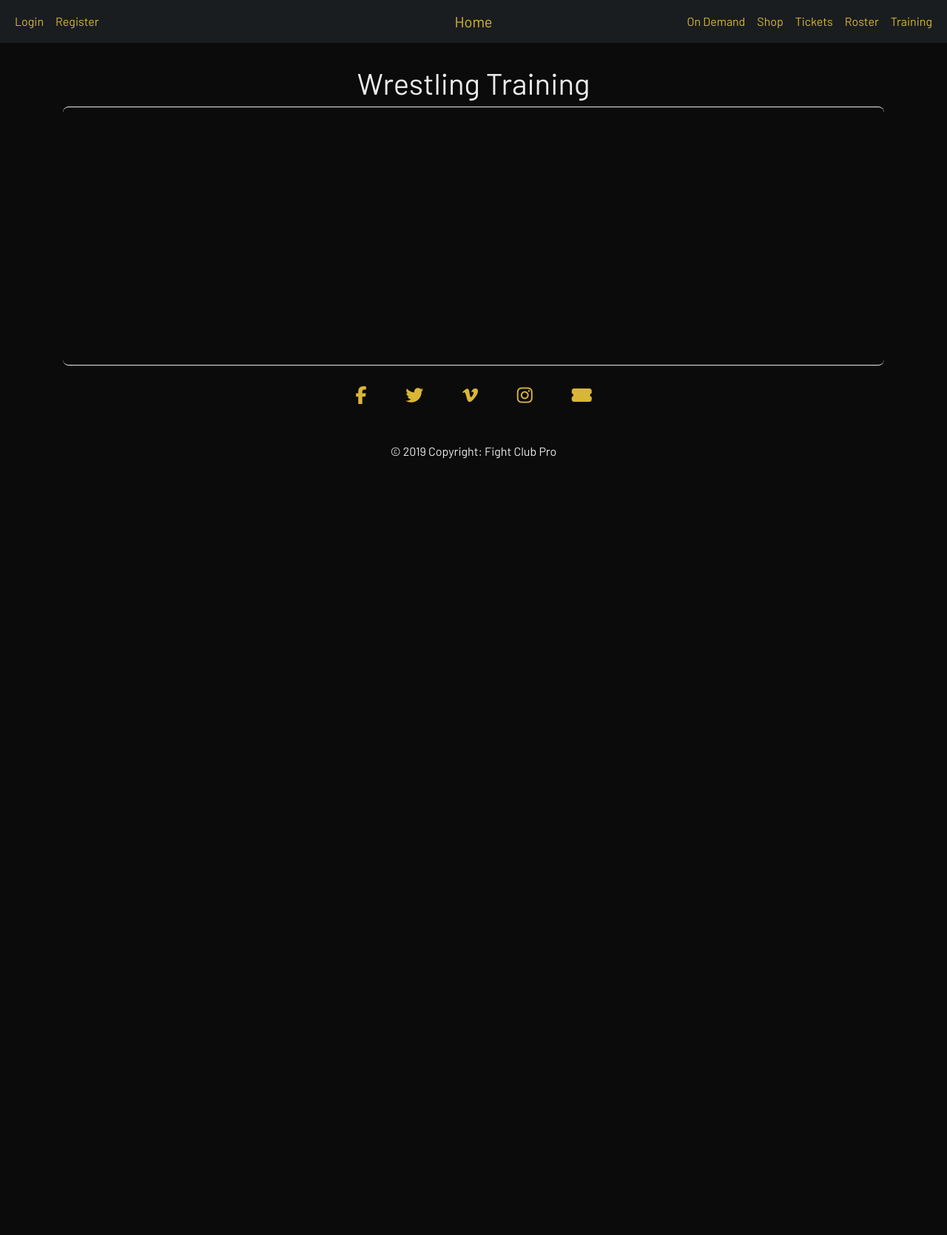
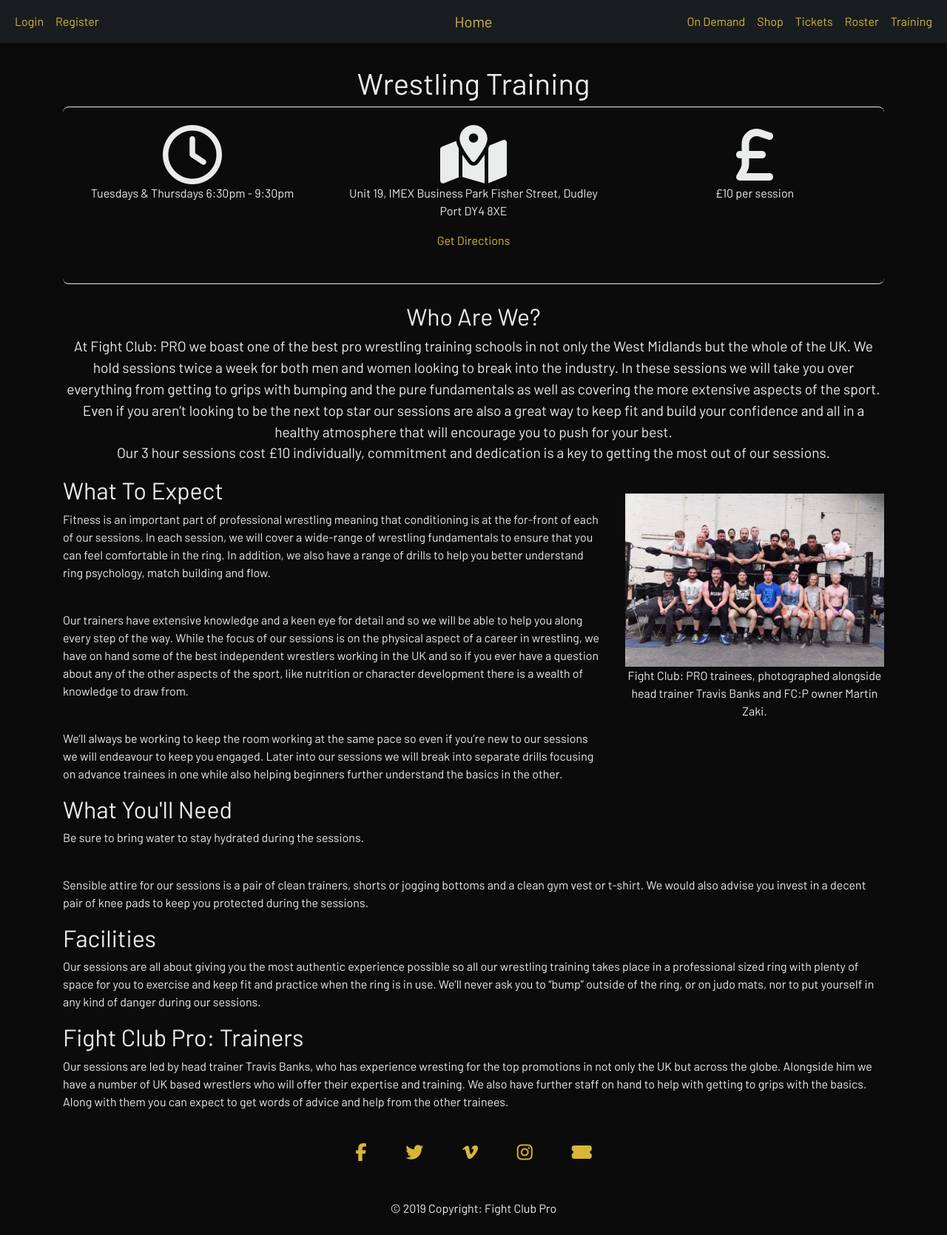
Before and after one commit to JackSnowdon/fcp-django, a Django app: page /training/training/ in a window 1280 px wide. Shown: the whole page at 74% size. Before the commit the page ends 620 px from the top, so only its background shows below. Run offline with Django 3.2, Linux system fonts and the light colour scheme; some libraries are stand-ins or nearby versions.

Commit message:
Training page complete, need to add request more info form

```diff
--- a/static/css/styles.css
+++ b/static/css/styles.css
@@ -114,10 +114,14 @@
 /* Training */
 
 .training-box {
-    height: 350px;
+    height: 15rem;
     border-radius: 8px;
     border-top: 1px solid;
     border-bottom: 1px solid;
+}
+
+.training-heading {
+    font-size: 1.2rem;
 }
 
 /* Shop */
@@ -236,8 +240,21 @@ body {
     }
 }
 
+@media (max-width: 991.98px) {
+    .for-mobile {
+        text-align: center;
+        font-size: 1.2rem;
+    }
+}
+
 @media (max-width: 767.98px) {
     .back-button {
         display: block;
     }
 }
+
+@media (max-width: 545px) {
+    .training-box {
+        height: 23rem;
+    }
+}
--- a/training/templates/training.html
+++ b/training/templates/training.html
@@ -1,10 +1,70 @@
-{% extends "base.html" %}{% block page_title %}Training{% endblock %}
+{% extends "base.html" %}{% load staticfiles %}{% block page_title %}Training{% endblock %} {% block page_heading %}Wrestling Training{% endblock %} {% block content %}
 
-{% block page_heading %}Wrestling Training{% endblock %}
-{% block content %}
-
-<div class="training-box">
-
+<div class="training-box text-center">
+    <br>
+    <div class="row">
+        <div class="col-4">
+            <i class="far fa-clock fa-5x"></i>
+            <p>Tuesdays & Thursdays 6:30pm - 9:30pm</p>
+        </div>
+        <div class="col-4">
+            <i class="fas fa-map-marked-alt fa-5x"></i>
+            <p>Unit 19, IMEX Business Park Fisher Street, Dudley Port DY4 8XE</p>
+            <a href="https://www.google.com/maps/dir/Current+Location/Fisher+Street,+Dudley+Port+DY4+8XE" target="_blank">
+                <p>Get Directions</p>
+            </a>
+        </div>
+        <div class="col-4">
+            <i class="fas fa-pound-sign fa-5x"></i>
+            <p>£10 per session</p>
+        </div>
+    </div>
+</div>
+<br>
+<div class="row text-center">
+    <div class="col-12">
+        <h2>Who Are We?</h2>
+        <p class="training-heading">
+            At Fight Club: PRO we boast one of the best pro wrestling training schools in not only the West Midlands but the whole of the UK. We hold sessions twice a week for both men and women looking to break into the industry. In these sessions we will take you
+            over everything from getting to grips with bumping and the pure fundamentals as well as covering the more extensive aspects of the sport. Even if you aren’t looking to be the next top star our sessions are also a great way to keep fit and
+            build your confidence and all in a healthy atmosphere that will encourage you to push for your best. <br/>Our 3 hour sessions cost £10 individually, commitment and dedication is a key to getting the most out of our sessions.</p>
+    </div>
+</div>
+<div class="for-mobile">
+    <div class="row">
+        <div class="col-lg-8">
+            <h2>What To Expect</h2>
+            <p>Fitness is an important part of professional wrestling meaning that conditioning is at the for-front of each of our sessions. In each session, we will cover a wide-range of wrestling fundamentals to ensure that you can feel comfortable in
+                the ring. In addition, we also have a range of drills to help you better understand ring psychology, match building and flow.</p><br>
+            <p>Our trainers have extensive knowledge and a keen eye for detail and so we will be able to help you along every step of the way. While the focus of our sessions is on the physical aspect of a career in wrestling, we have on hand some of the
+                best independent wrestlers working in the UK and so if you ever have a question about any of the other aspects of the sport, like nutrition or character development there is a wealth of knowledge to draw from.</p><br>
+            <p> We’ll always be working to keep the room working at the same pace so even if you’re new to our sessions we will endeavour to keep you engaged. Later into our sessions we will break into separate drills focusing on advance trainees in one while
+                also helping beginners further understand the basics in the other.</p>
+        </div>
+        <div class="col-lg-4">
+            <br>
+            <img src="{% static 'img/training.jpg' %}" alt="Training" class="img-fluid">
+            <p class="text-center">Fight Club: PRO trainees, photographed alongside head trainer Travis Banks and FC:P owner Martin Zaki.
+                <p>
+        </div>
+    </div>
+    <div class="row">
+        <div class="col-12">
+            <h2>What You'll Need</h2>
+            <p>Be sure to bring water to stay hydrated during the sessions.</p><br>
+            <p> Sensible attire for our sessions is a pair of clean trainers, shorts or jogging bottoms and a clean gym vest or t-shirt. We would also advise you invest in a decent pair of knee pads to keep you protected during the sessions.</p>
+        </div>
+        <div class="col-12">
+            <h2>Facilities</h2>
+            <p>Our sessions are all about giving you the most authentic experience possible so all our wrestling training takes place in a professional sized ring with plenty of space for you to exercise and keep fit and practice when the ring is in use.
+                We’ll never ask you to “bump” outside of the ring, or on judo mats, nor to put yourself in any kind of danger during our sessions.</p>
+        </div>
+        <div class="col-12">
+            <h2>Fight Club Pro: Trainers</h2>
+            <p>Our sessions are led by head trainer Travis Banks, who has experience wresting for the top promotions in not only the UK but across the globe. Alongside him we have a number of UK based wrestlers who will offer their expertise and training.
+                We also have further staff on hand to help with getting to grips with the basics. Along with them you can expect to get words of advice and help from the other trainees.</p>
+        </div>
+    </div>
 </div>
 
 
```
Also changed, not shown: static/img/test.jpg (deleted), static/img/training.jpg (added).
